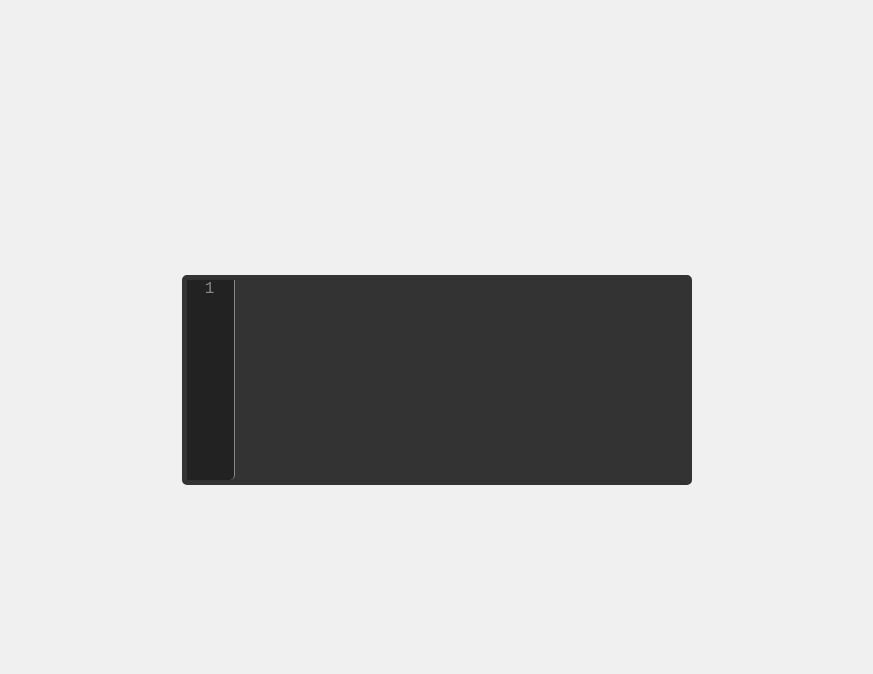
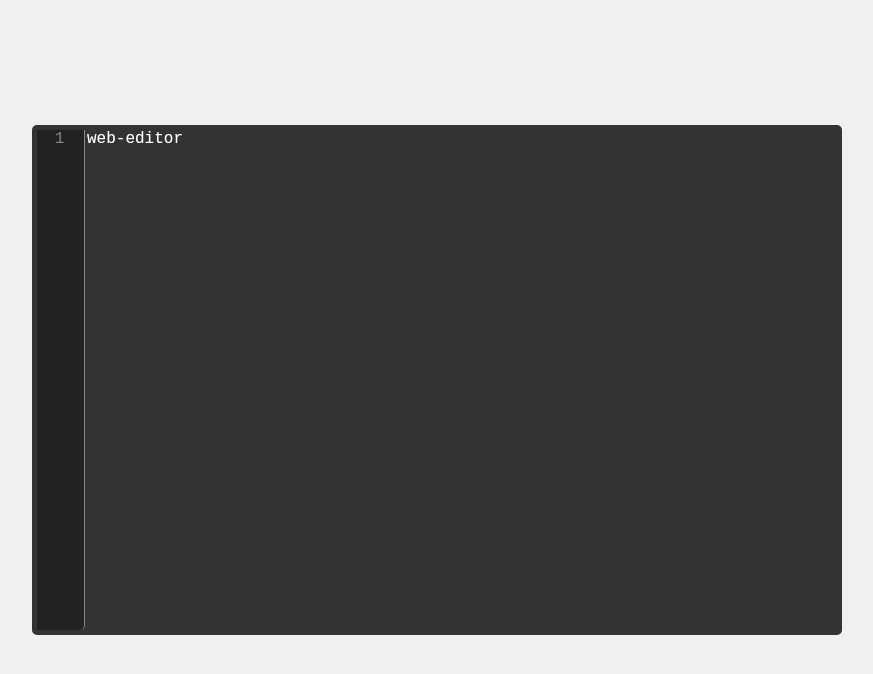
Before and after one commit to DrSmithFr/web-editor, an Angular app: page / in a window 1280 px wide. Shown: the top 674 px of the page, without its empty margins (203-1076 px from the left). Built offline with nearby package versions, Linux system fonts and the light colour scheme; a small style sheet from the web is missing.

Commit message:
editor now compatible with formControl

```diff
--- a/src/app/app.component.html
+++ b/src/app/app.component.html
@@ -1,3 +1,3 @@
 <div class="app-container">
-  <app-editor></app-editor>
+  <app-editor [(ngModel)]="title" [disabled]="false"></app-editor>
 </div>
--- a/src/app/app.component.ts
+++ b/src/app/app.component.ts
@@ -3,6 +3,7 @@ import { RouterOutlet } from '@angular/router';
 import { EditorComponent } from './components/editor/editor.component';
 import hljs from 'highlight.js/lib/core';
 import python from 'highlight.js/lib/languages/python';
+import { FormsModule } from '@angular/forms';
 
 @Component(
   {
@@ -10,7 +11,8 @@ import python from 'highlight.js/lib/languages/python';
     standalone: true,
     imports: [
       RouterOutlet,
-      EditorComponent
+      EditorComponent,
+      FormsModule
     ],
     templateUrl: './app.component.html',
     styleUrl: './app.component.scss'
--- a/src/app/components/editor/editor.component.html
+++ b/src/app/components/editor/editor.component.html
@@ -37,8 +37,8 @@
     <textarea
       #editor
       class="editor-layer code editor"
+      [disabled]="disabled"
       [(ngModel)]="code"
-      (ngModelChange)="onCodeChange()"
       autocomplete="off" autocorrect="off" autocapitalize="off" spellcheck="false"
       (scroll)="onEditorScrollUpdate()">
   </textarea>
--- a/src/app/components/editor/editor.component.scss
+++ b/src/app/components/editor/editor.component.scss
@@ -6,8 +6,11 @@
   --editor-line-height: 1.5;
   --editor-font-family: monospace;
 
-  --editor-min-width: 500px;
-  --editor-min-height: 200px;
+  //--editor-min-width: 500px;
+  //--editor-min-height: 200px;
+
+  --editor-min-width: 800px;
+  --editor-min-height: 500px;
 
   --editor-line-bar-width: 50px;
 
@@ -128,4 +131,9 @@ textarea {
 
   scrollbar-color: var(--editor-scrollbar-color);
   scrollbar-width: var(--editor-scrollbar-width);
+
+  &:disabled {
+    cursor: not-allowed;
+    background: rgba(50, 50, 50, 0.8) !important;
+  }
 }
--- a/src/app/components/editor/editor.component.ts
+++ b/src/app/components/editor/editor.component.ts
@@ -1,5 +1,5 @@
-import { AfterViewInit, Component, ElementRef, ViewChild } from '@angular/core';
-import { FormsModule } from '@angular/forms';
+import { AfterViewInit, Component, ElementRef, forwardRef, ViewChild } from '@angular/core';
+import { ControlValueAccessor, FormsModule, NG_VALUE_ACCESSOR } from '@angular/forms';
 import { HighlightPipe } from '../../pipes/highlight.pipe';
 import { SpaceShowPipe } from '../../pipes/space-show.pipe';
 import { CommonModule } from '@angular/common';
@@ -15,13 +15,22 @@ import { showMaxLength } from '../../pipes/show-max-lenght.pipe';
       SpaceShowPipe,
       showMaxLength
     ],
+    providers: [
+      {
+        provide: NG_VALUE_ACCESSOR,
+        useExisting: forwardRef(() => EditorComponent),
+        multi: true,
+      }
+    ],
     standalone: true,
     templateUrl: './editor.component.html',
     styleUrl: './editor.component.scss'
   }
 )
-export class EditorComponent implements AfterViewInit {
+export class EditorComponent implements AfterViewInit, ControlValueAccessor {
   @ViewChild('editor') editor!: ElementRef<HTMLDivElement>;
+
+  disabled = false;
 
   code = '';
   language = 'python';
@@ -54,7 +63,36 @@ export class EditorComponent implements AfterViewInit {
     return Array.from({ length: nbLines }, (_, i) => i + 1);
   }
 
-  onCodeChange() {
-    console.log('code changed');
+  // ControlValueAccessor implementation
+
+
+
+  //Placeholders for the callbacks which are later providesd
+  //by the Control Value Accessor
+  // noop stands for No Operation
+  noop = () => {};
+  private onTouchedCallback: () => void = this.noop;
+  private onChangeCallback: (_: any) => void = this.noop;
+
+  writeValue(obj: string): void {
+    if (!obj) {
+      return;
+    }
+
+    if (obj === this.code) {
+      return;
+    }
+
+    this.code = obj;
+    this.onEditorScrollUpdate();
+  }
+  registerOnChange(fn: any): void {
+    this.onChangeCallback = fn;
+  }
+  registerOnTouched(fn: any): void {
+    this.onTouchedCallback = fn;
+  }
+  setDisabledState?(isDisabled: boolean): void {
+    this.disabled = isDisabled;
   }
 }
```
